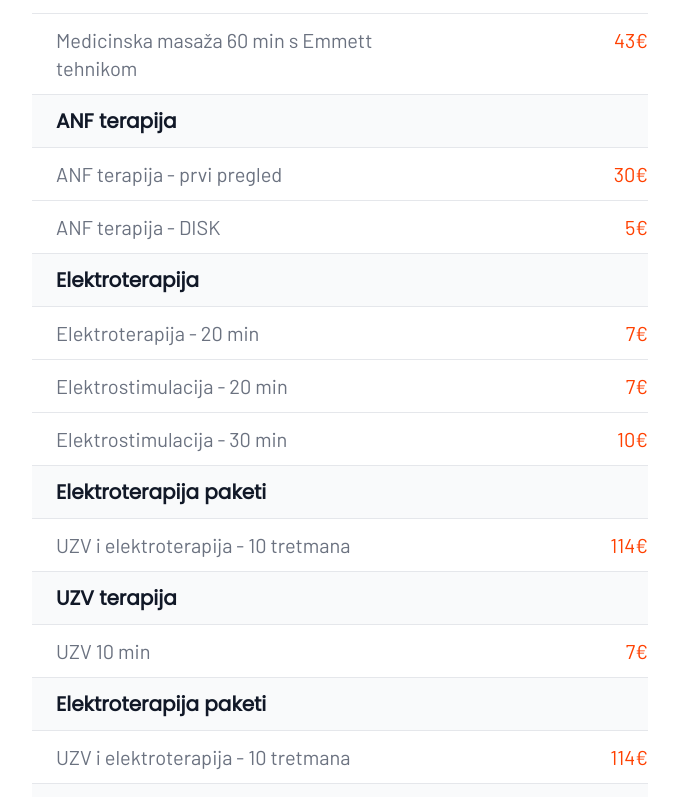
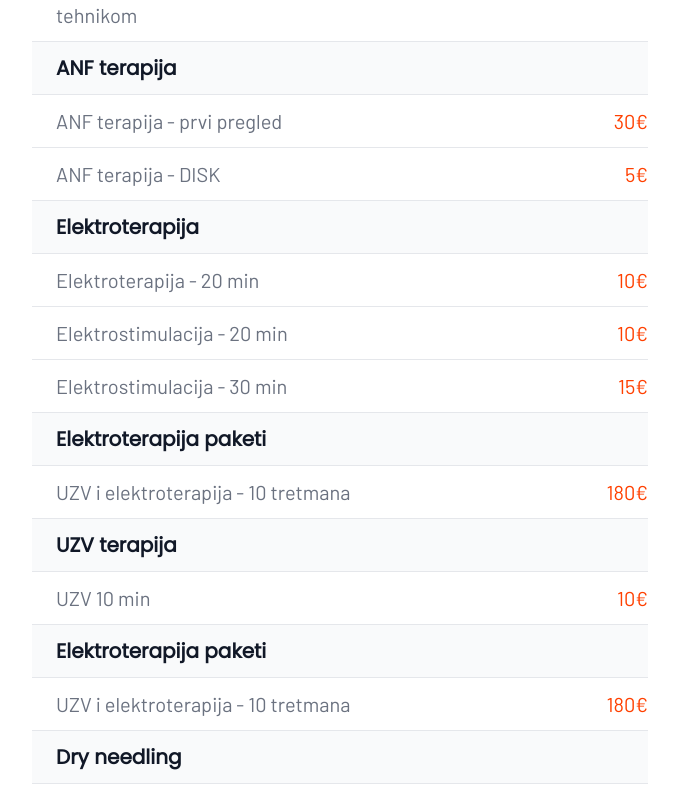
Before and after one commit to Inspirium/fizioaktiv, a Nuxt app: page /cjenik in a window 1280 px wide. Shown: the part 2000-2797 px from the top of the page, without its empty margins (300-979 px from the left). Built offline with nearby package versions, Linux system fonts and the light colour scheme.

Commit message:
Prices fix

```diff
--- a/stores/services.ts
+++ b/stores/services.ts
@@ -107,26 +107,26 @@ export const servicesList = defineStore('serviceList', {
         {
           name: 'Medicinske masaže',
           items: [
-            { name: 'Medicinska masaža-ciljana 15 min', price: '13€' },
-            { name: 'Medicinska masaža 30 min', price: '20€' },
-            { name: 'Medicinska masaža 45 min', price: '27€' },
-            { name: 'Medicinska masaža 60 min', price: '33€' },
-            { name: 'Anticelulitna masaža 30 min', price: '20€' },
-            { name: 'Medicinska masaža 30 min s Emmett tehnikom', price: '30€' },
-            { name: 'Medicinska masaža 60 min s Emmett tehnikom', price: '43€' },
+            { name: 'Medicinska masaža-ciljana 15 min', price: '15€' },
+            { name: 'Medicinska masaža 30 min', price: '25€' },
+            { name: 'Medicinska masaža 45 min', price: '35€' },
+            { name: 'Medicinska masaža 60 min', price: '40€' },
+            { name: 'Anticelulitna masaža 30 min', price: '25€' },
+            { name: 'Medicinska masaža 30 min s Emmett tehnikom', price: '40€' },
+            { name: 'Medicinska masaža 60 min s Emmett tehnikom', price: '55€' },
           ],
         },
         {
           name: 'Sportske masaže',
           items: [
-            { name: 'Sportska masaža 30 min', price: '24€' },
-            { name: 'Sportska masaža 45 min', price: '35€' },
+            { name: 'Sportska masaža 30 min', price: '30€' },
+            { name: 'Sportska masaža 45 min', price: '40€' },
           ],
         },
         {
           name: 'Medicinske masaže paketi',
           items: [
-            { name: 'Medicinska masaža 30 min — 5 tretmana', price: '80€' },
+            { name: 'Medicinska masaža 30 min — 5 tretmana', price: '100€' },
           ],
         },
       ],
@@ -134,9 +134,8 @@ export const servicesList = defineStore('serviceList', {
         {
           name: 'Vježbe',
           items: [
-            { name: 'Individualne vježbe 30 min', price: '14€' },
-            { name: 'Individualne vježbe 45 min', price: '20€' },
-            { name: 'Individualne vježbe 60 min', price: '27€' },
+            { name: 'Individualne vježbe 30 min', price: '20€' },
+            { name: 'Individualne vježbe 45 min', price: '30€' },
           ],
         },
       ],
@@ -144,10 +143,10 @@ export const servicesList = defineStore('serviceList', {
         {
           name: 'Bowen terapija',
           items: [
-            { name: 'Bowen terapija', price: '30€' },
-            { name: 'Bowen terapija s Emmett tehnikom', price: '36€' },
-            { name: 'Bowen terapija s Emmett tehnikom - djeca', price: '20€' },
-            { name: 'Bowen terapija s Emmett tehnikom - bebe (kolike)', price: '14€' },
+            { name: 'Bowen terapija', price: '35€' },
+            { name: 'Bowen terapija s Emmett tehnikom', price: '40€' },
+            { name: 'Bowen terapija s Emmett tehnikom - djeca', price: '25€' },
+            { name: 'Bowen terapija s Emmett tehnikom - bebe (kolike)', price: '15€' },
           ],
         },
       ],
@@ -155,9 +154,9 @@ export const servicesList = defineStore('serviceList', {
         {
           name: 'Emmett tehnika',
           items: [
-            { name: 'Emmett tehnika', price: '20€' },
-            { name: 'Medicinska masaža 30 min s Emmett tehnikom', price: '30€' },
-            { name: 'Medicinska masaža 60 min s Emmett tehnikom', price: '43€' },
+            { name: 'Emmett tehnika', price: '30€' },
+            { name: 'Medicinska masaža 30 min s Emmett tehnikom', price: '40€' },
+            { name: 'Medicinska masaža 60 min s Emmett tehnikom', price: '55€' },
           ],
         },
       ],
@@ -174,15 +173,15 @@ export const servicesList = defineStore('serviceList', {
         {
           name: 'Elektroterapija',
           items: [
-            { name: 'Elektroterapija - 20 min', price: '7€' },
-            { name: 'Elektrostimulacija - 20 min', price: '7€' },
-            { name: 'Elektrostimulacija - 30 min', price: '10€' },
+            { name: 'Elektroterapija - 20 min', price: '10€' },
+            { name: 'Elektrostimulacija - 20 min', price: '10€' },
+            { name: 'Elektrostimulacija - 30 min', price: '15€' },
           ],
         },
         {
           name: 'Elektroterapija paketi',
           items: [
-            { name: 'UZV i elektroterapija - 10 tretmana', price: '114€' },
+            { name: 'UZV i elektroterapija - 10 tretmana', price: '180€' },
           ],
         },
       ],
@@ -190,13 +189,13 @@ export const servicesList = defineStore('serviceList', {
         {
           name: 'UZV terapija',
           items: [
-            { name: 'UZV 10 min', price: '7€' },
+            { name: 'UZV 10 min', price: '10€' },
           ],
         },
         {
           name: 'Elektroterapija paketi',
           items: [
-            { name: 'UZV i elektroterapija - 10 tretmana', price: '114€' },
+            { name: 'UZV i elektroterapija - 10 tretmana', price: '180€' },
           ],
         },
       ],
@@ -204,7 +203,7 @@ export const servicesList = defineStore('serviceList', {
         {
           name: 'Dry needling',
           items: [
-            { name: 'Dry needling', price: '20€' },
+            { name: 'Dry needling', price: '30€' },
           ],
         },
       ],
@@ -219,8 +218,8 @@ export const servicesList = defineStore('serviceList', {
         {
           name: 'VacuSlim 48 paketi',
           items: [
-            { name: 'Vacuslim 48 i anticelulitna masaža - 60 min - 10 tretmana', price: '400€' },
-            { name: 'Vacuslim 48 u kombinaciji s elektrostimulacijom i limfnom drenažom - 60 min - 10 tretmana', price: '350€' },
+            { name: 'Vacuslim 48 i anticelulitna masaža - 60 min - 10 tretmana', price: '450€' },
+            { name: 'Vacuslim 48 u kombinaciji s elektrostimulacijom i limfnom drenažom - 60 min - 10 tretmana', price: '400€' },
           ],
         },
       ],
@@ -229,13 +228,13 @@ export const servicesList = defineStore('serviceList', {
         {
           name: 'Anticelulitna masaža',
           items: [
-            { name: 'Anticelulitna masaža - 30 min', price: '20€' },
+            { name: 'Anticelulitna masaža - 30 min', price: '25€' },
           ],
         },
         {
           name: 'Anticelulitna masaža paketi',
           items: [
-            { name: 'Anticelulitna masaža - 10 tretmana', price: '160€' },
+            { name: 'Anticelulitna masaža - 10 tretmana', price: '225€' },
           ],
         },
 
@@ -244,7 +243,7 @@ export const servicesList = defineStore('serviceList', {
         {
           name: 'Limfna drenaža',
           items: [
-            { name: 'Aparaturna limfna drenaža - 30 min', price: '15€' },
+            { name: 'Aparaturna limfna drenaža - 30 min', price: '20€' },
           ],
         },
       ],
```
